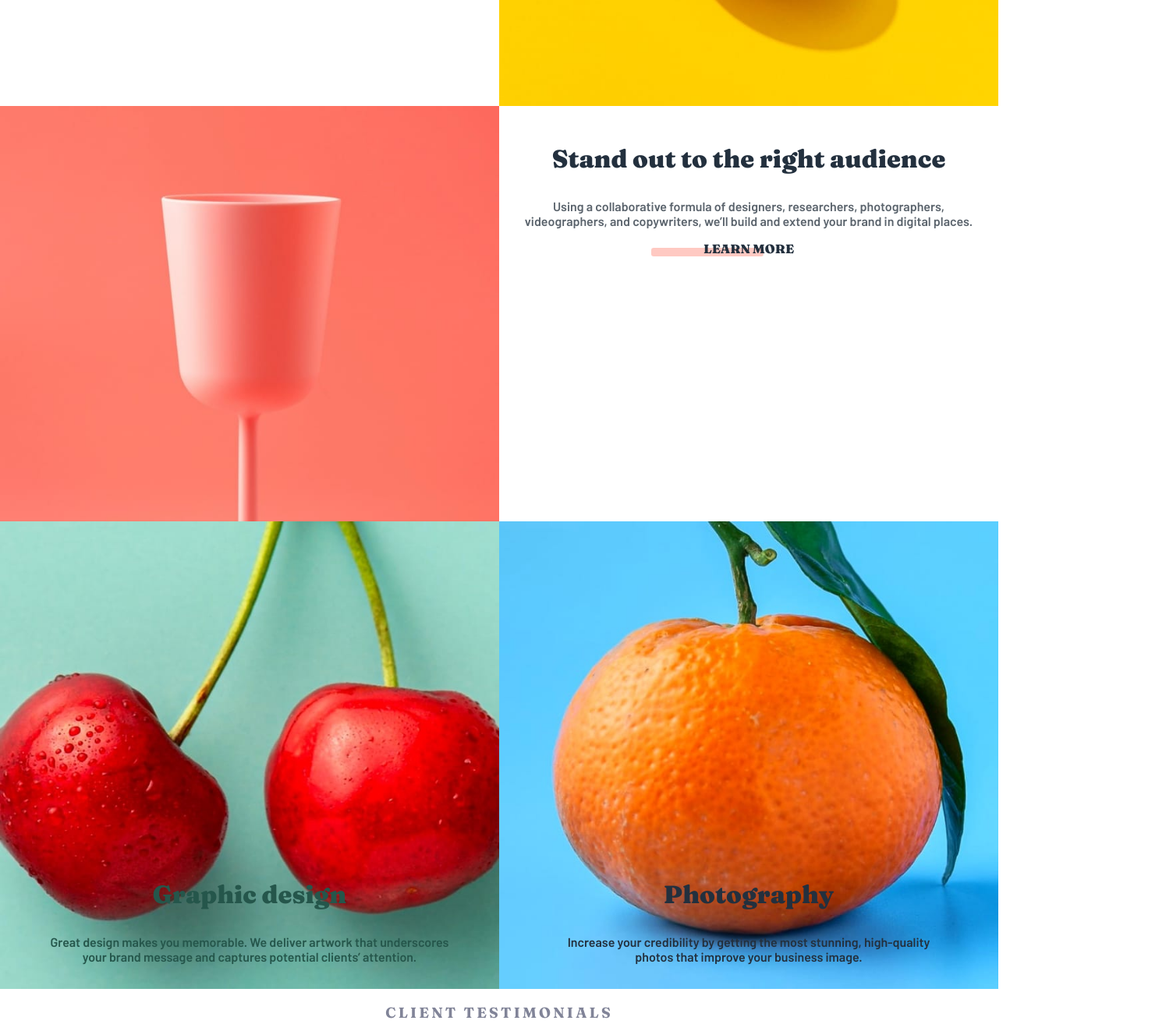
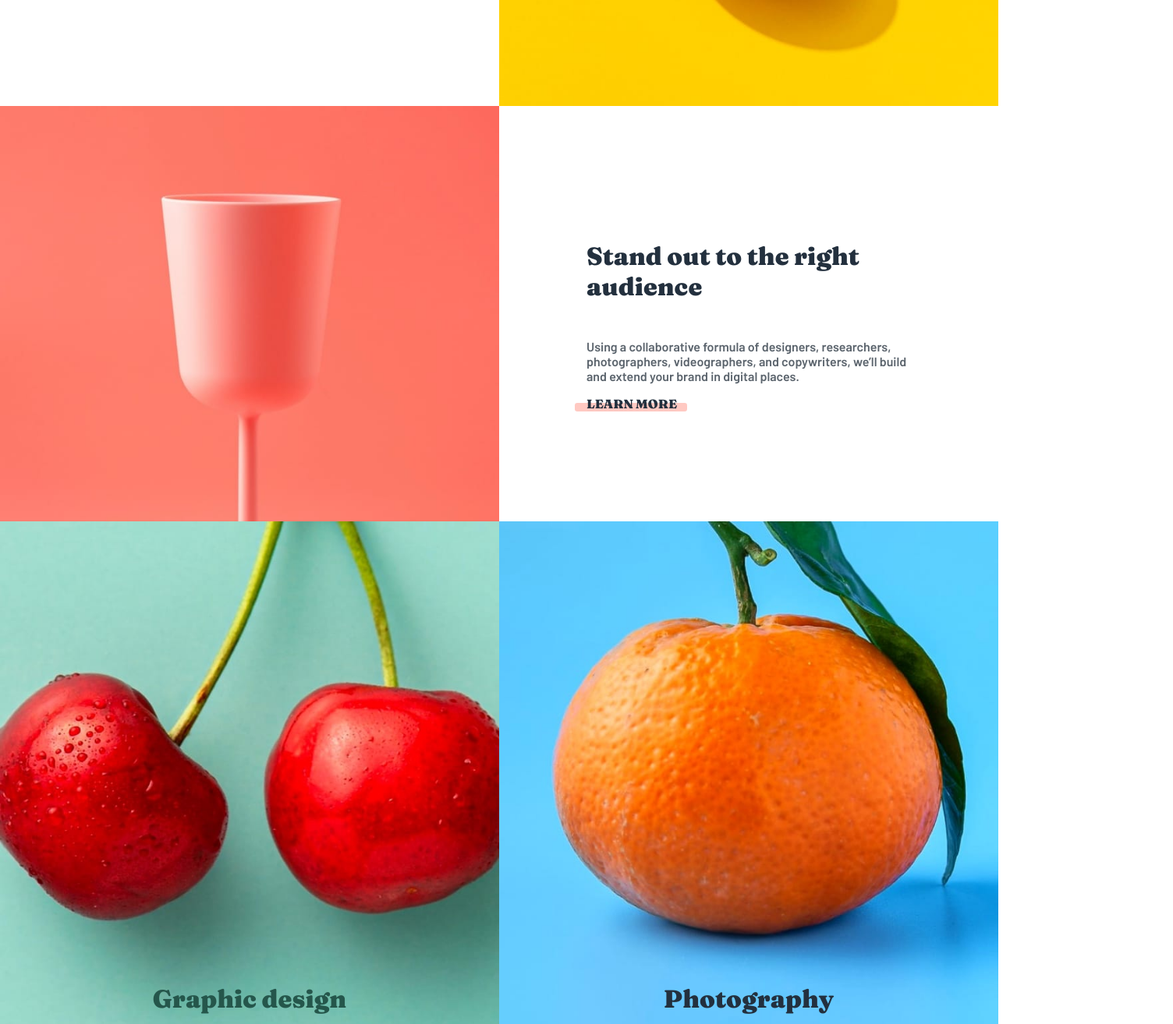
Before and after one commit to gam98/Sunnyside-agency-landing-page-main, a plain HTML site: page index.html in a window 1280 px wide. Shown: the part 823-2137 px from the top of the page at 78% size, 1504 px wide, since content can reach past the window. Drawn offline with Linux system fonts and the light colour scheme.

Commit message:
desktop mode ready

```diff
--- a/index.html
+++ b/index.html
@@ -128,7 +128,7 @@
     </ul>
     <div class="attribution">
       Challenge by <a href="https://www.frontendmentor.io?ref=challenge" target="_blank">Frontend Mentor</a>.
-      Coded by <a href="#">Your Name Here</a>.
+      Coded by <a href="#">GamCode</a>.
     </div>
   </footer>
   <script src="main.js"></script>
--- a/styles.css
+++ b/styles.css
@@ -321,3 +321,47 @@ h1 {
         width: 20vw;
     }
 }
+@media screen and (min-width: 1024px){
+    .u-wrapper {
+        width: 90%;
+    }
+    .section-info {
+        display: flex;
+        flex-direction: column;
+        justify-content: center;
+        padding: 7rem;
+        text-align: left;
+    }
+    .section-info .section-h3, .section-info .section-p, .section-info .section-link {
+        text-align: left;
+    }
+    .section-info .section-link::after {
+        left: -3.5%;
+    }
+    .section-img.section-img--first, .section-img.section-img.section-img--second  {
+        height: 750px;
+    }
+    .section-content {
+        bottom: 2rem;
+    }
+    .section-content.u-wrapper {
+        width: 80%;
+    }
+    .section-flex--cards {
+        flex-wrap: nowrap;
+        padding: 0 2rem;
+    }
+    .img-testimonial {
+        width: 7vw;
+    }
+    .section-flex:nth-child(3){
+        margin-bottom: 4rem;
+    }
+    .gallery-products-img {
+        flex-wrap: nowrap;
+    }
+    .footer-services {
+        justify-content: center;
+        gap: 2.5rem;
+    }
+}
```
